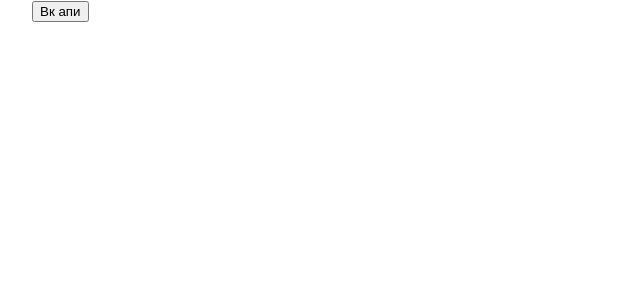
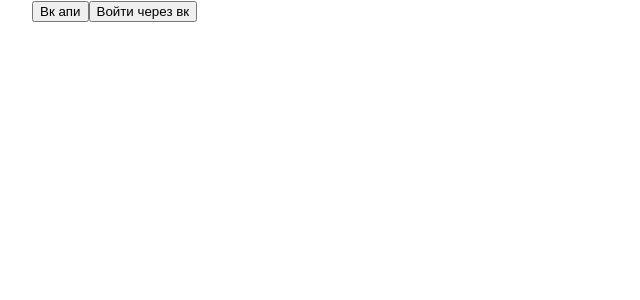
Before and after one commit to IlyaVorWork/vkapi, a Next.js app: page / in a window 1280 px wide. Shown: the top 300 px of the page, without its empty margins (0-640 px from the left). Built offline with nearby package versions, Linux system fonts and the light colour scheme.

Commit message:
inital commit

```diff
--- a/pages/index.tsx
+++ b/pages/index.tsx
@@ -1,7 +1,10 @@
 import type { NextPage } from "next"
+import { useRouter } from "next/router"
 import styles from "../styles/Home.module.css"
 
 const Home: NextPage = () => {
+  const router = useRouter()
+
   const tryRequest = () => {
     let request = fetch(
       "https://api.vk.com/method/users.get?user_ids=yareyaredazze&fields=bdate&access_token=e7811478e7811478e781147863e7fbf90bee781e781147886680247f29066391477cac0&v=5.131"
@@ -9,9 +12,16 @@ const Home: NextPage = () => {
     console.log(request)
   }
 
+  const logIn = () => {
+    router.push(
+      "https://oauth.vk.com/authorize?client_id=8056179&redirect_uri=https://vkapi.vercel.app/callback&scope=12&display=popup"
+    )
+  }
+
   return (
     <div className={styles.container}>
       <button onClick={tryRequest}>Вк апи</button>
+      <button onClick={logIn}>Войти через вк</button>
     </div>
   )
 }
```
